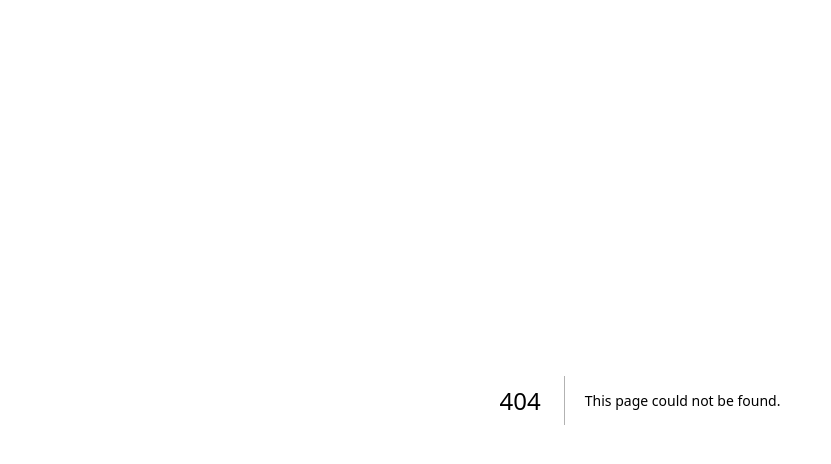
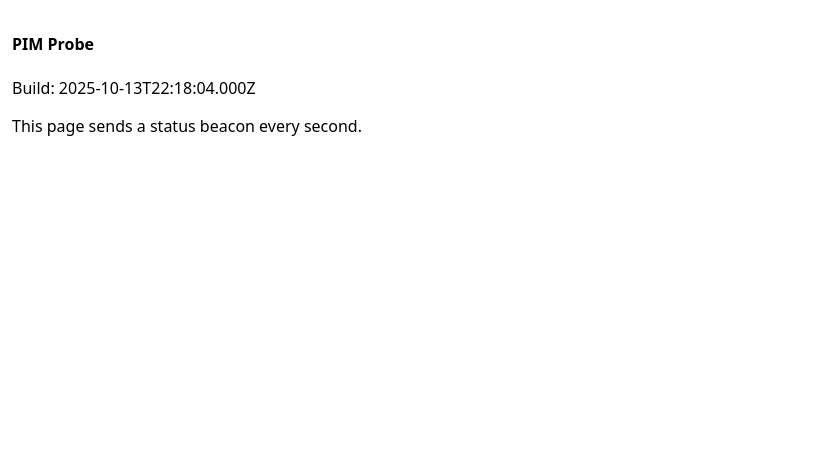
Before and after one commit to Arke-Systems/qorvo-pim-extension, a Next.js app: page /extension/probe in a window 1280 px wide. Before the commit this address had no page. Shown: the top 464 px of the page, without its empty margins (0-831 px from the left). Built offline with nearby package versions, Linux system fonts and the light colour scheme.

Commit message:
debugging

```diff
--- a/app/extension/page.tsx
+++ b/app/extension/page.tsx
@@ -1,4 +1,6 @@
 'use client';
+// EARLY beacon: fire ASAP so parent can detect even if React/useEffect fails
+try { window.parent?.postMessage({ type:'PIM_EXT_EARLY', ts: Date.now() }, '*'); } catch(_) {}
 import PIMBrowser from '../../components/PIMBrowser';
 import { useContentstackField } from '../../lib/useContentstackField';
 import { useEffect, useState } from 'react';
--- /dev/null
+++ b/app/extension/probe/page.tsx
@@ -0,0 +1,22 @@
+'use client';
+// Minimal probe page to test message flow & sandbox without any SDK usage.
+const BUILD_TS = new Date().toISOString();
+try { window.parent?.postMessage({ type:'PIM_PROBE_EARLY', ts: Date.now(), buildTs: BUILD_TS }, '*'); } catch(_) {}
+
+export default function Probe(){
+  return (
+    <div style={{fontFamily:'system-ui',padding:12}}>
+      <h4>PIM Probe</h4>
+      <p>Build: {BUILD_TS}</p>
+      <p>This page sends a status beacon every second.</p>
+    </div>
+  );
+}
+
+// Periodic beacons (without React effects reliance)
+let count = 0;
+const id = setInterval(()=>{
+  count++;
+  try { window.parent?.postMessage({ type:'PIM_PROBE_STATUS', count, buildTs: BUILD_TS }, '*'); } catch(_) {}
+  if(count>=12) clearInterval(id);
+},1000);
```
